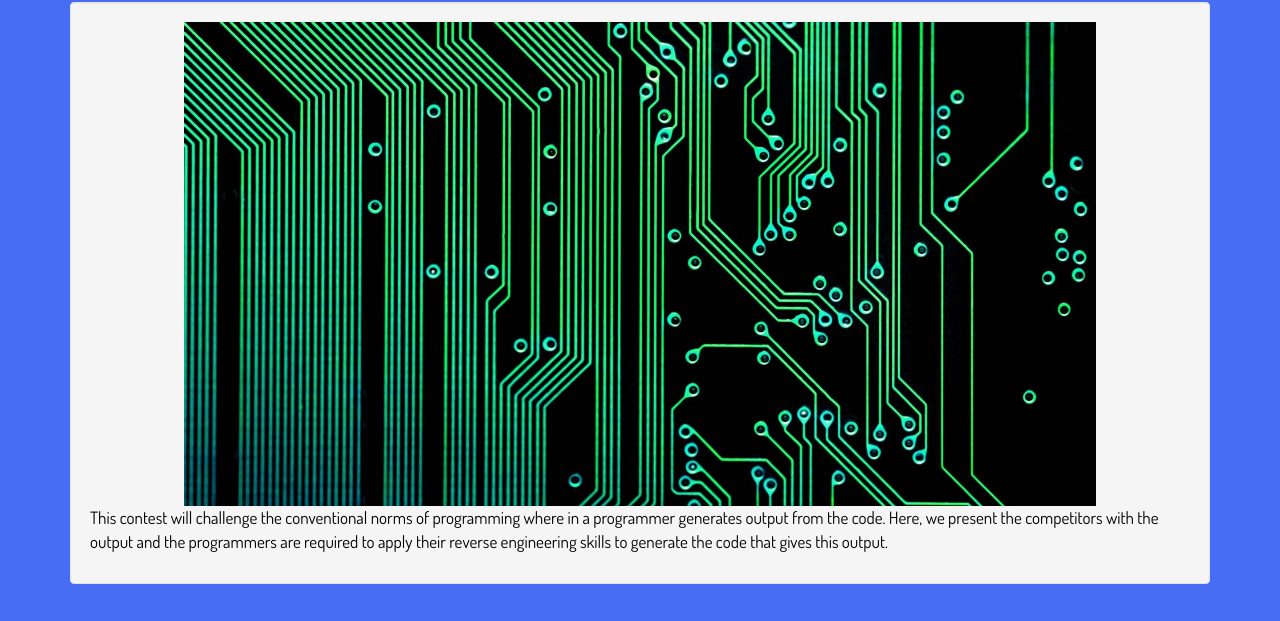
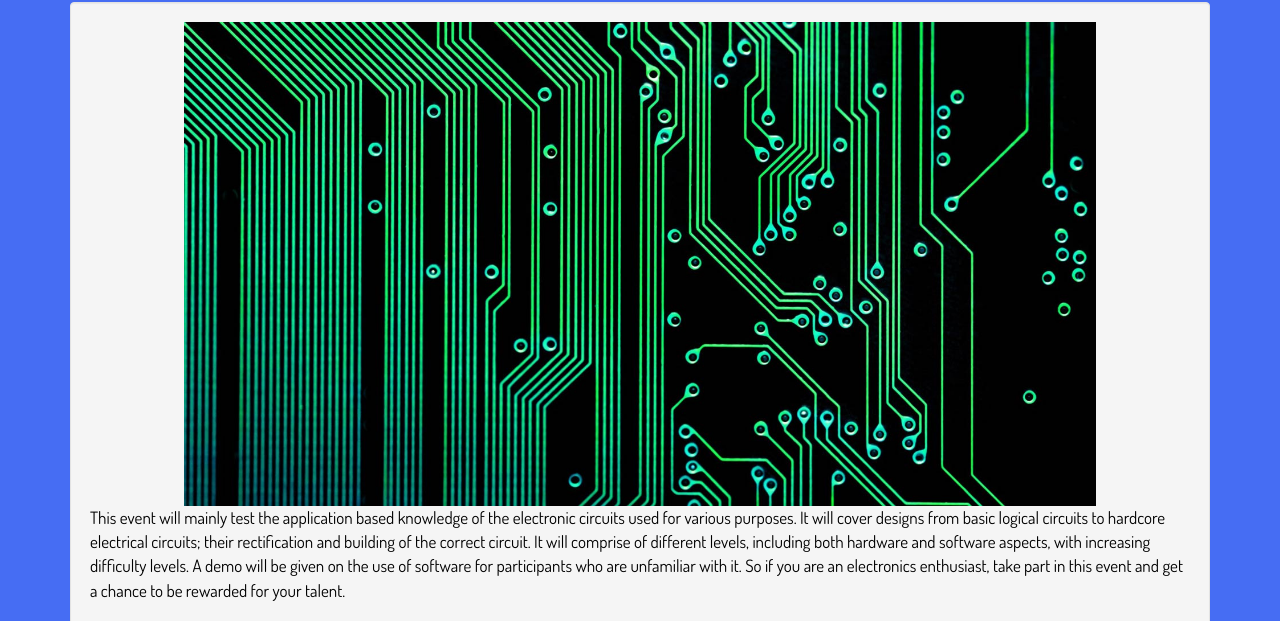
Before and after one commit to cybershubham/infoXpression_2015, a plain HTML site: page circuitrix.html in a window 1280 px wide. Shown: the part 132-753 px from the top of the page. Drawn offline with Linux system fonts and the light colour scheme; some packages are replaced by stand-ins of ours.

Commit message:
Changed description for Circuitrix (had Codester's) Image for greenovation added in homepage Edited WeeBee description for grammar and look.

```diff
--- a/circuitrix.html
+++ b/circuitrix.html
@@ -80,10 +80,10 @@
 							<img class="img-responsive" src="images/banner/circuitrix.jpg" alt="">
 						</div>
 					</div>
-						<p>This contest will challenge the conventional norms of programming where in a programmer
-generates output from the code. Here, we present the competitors with the output and the
-programmers are required to apply their reverse engineering skills to generate the code that
-gives this output.</p>
+						<p>This event will mainly test the application based knowledge of the electronic circuits used for various purposes. It will cover designs from basic logical circuits to
+						   hardcore electrical circuits; their rectification and building of the correct circuit. It will comprise of different levels, including both hardware and software
+						   aspects,	with increasing difficulty levels. A demo will be given on the use of software for participants who are unfamiliar with it. So if you are an electronics
+						   enthusiast, take part in this event and get a chance to be rewarded for your talent.</p>
 					</div>
 
 				<div class="row rel-ev">
```
Also changed, not shown: infox.html (renamed from index.html, +1 -1 lines), rubix.html (+3 -2 lines), weebee.html (+2 -2 lines), 3 other files.
